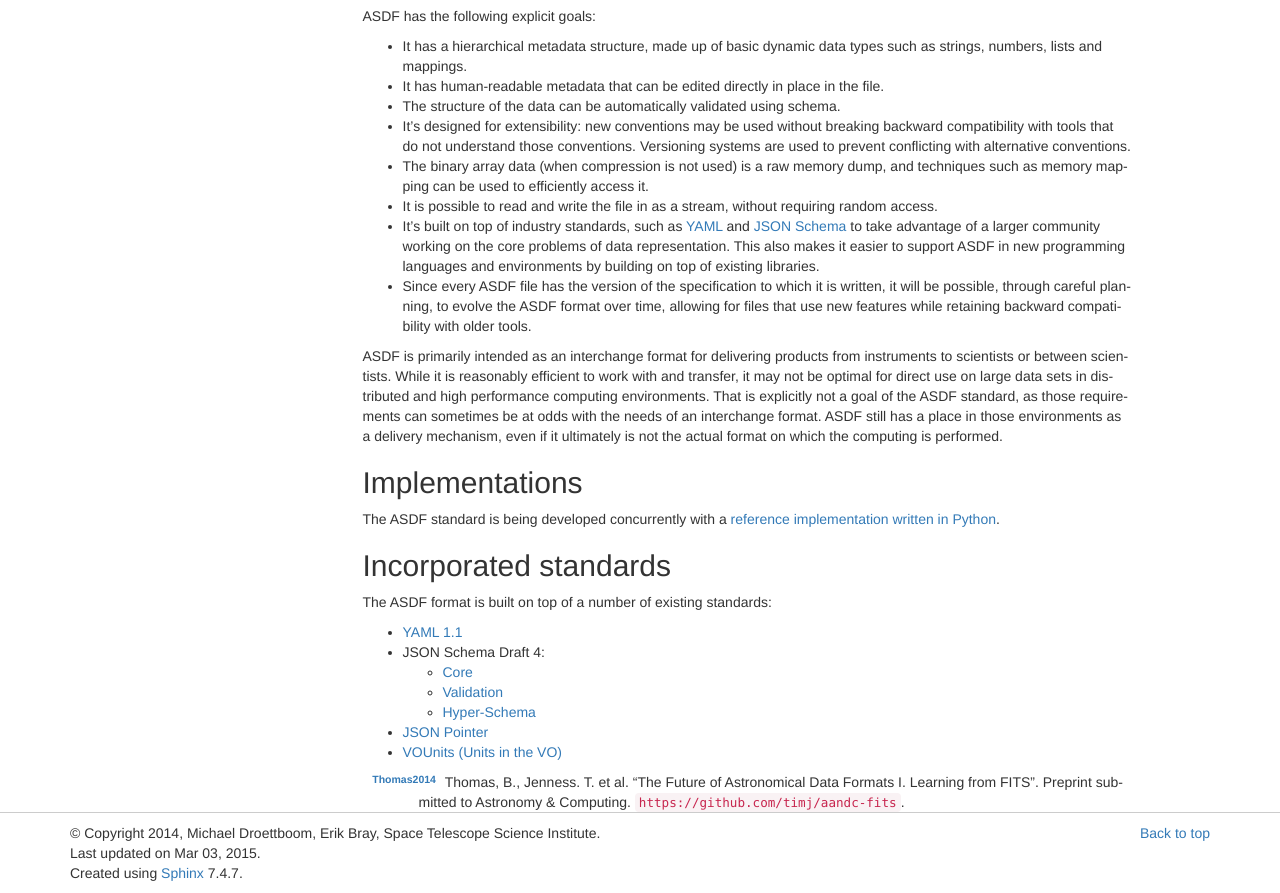
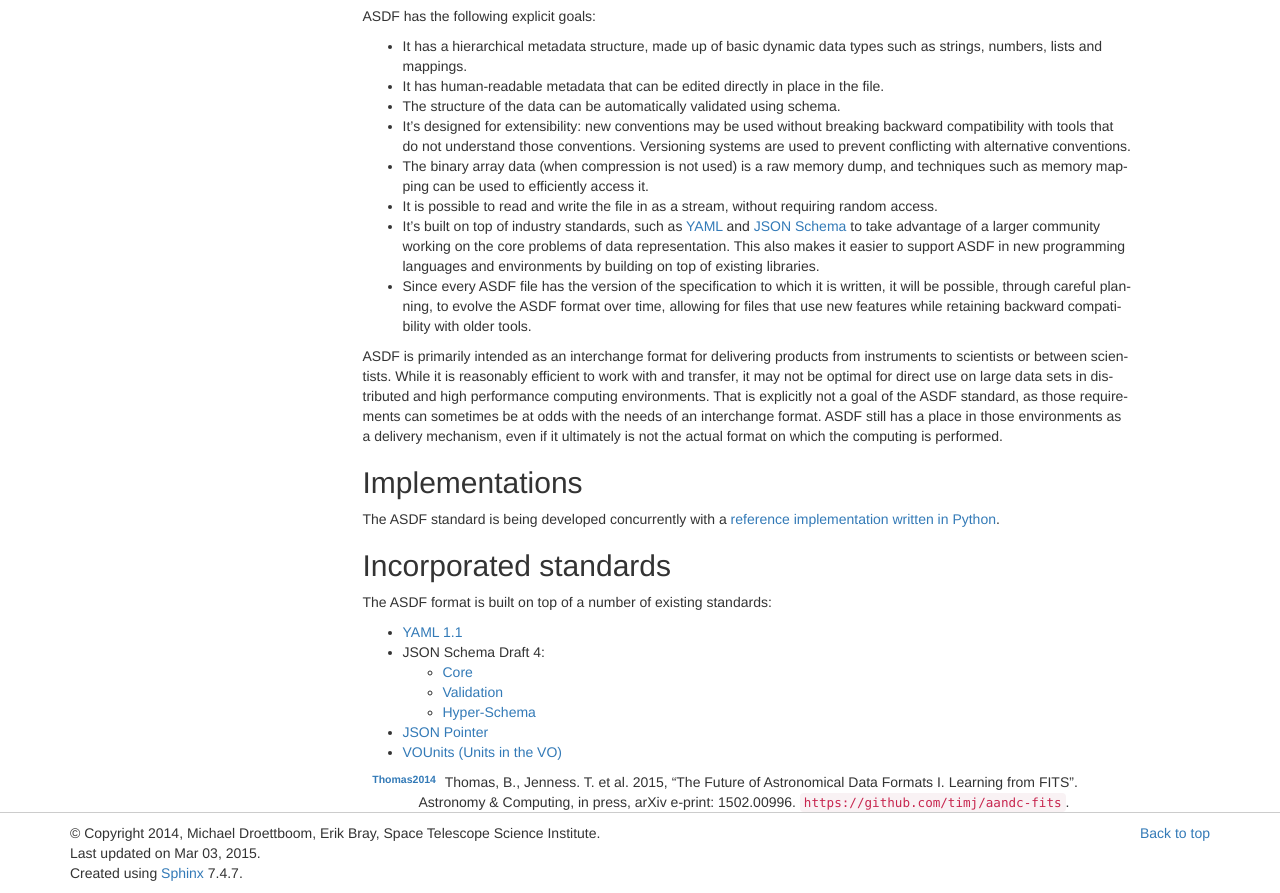
Before and after one commit to asdf-format/asdf-standard, a Sphinx documentation site: the page built from source/intro.rst, in a window 1280 px wide and 1257 px high, cut to the strip 364-1257 px from the top of the window. Built offline with Sphinx 7.4.7, drawn with Linux system fonts in a browser that asks for light colours; pages that are not in the unit, such as notebooks, are missing from menus.

Commit message:
Update reference to Thomas et al 2015

```diff
--- a/source/intro.rst
+++ b/source/intro.rst
@@ -102,7 +102,7 @@ The ASDF format is built on top of a number of existing standards:
 - `VOUnits (Units in the VO)
   <http://www.ivoa.net/documents/VOUnits/index.html>`__
 
-.. [Thomas2014] Thomas, B., Jenness. T. et al.  "The Future of
+.. [Thomas2014] Thomas, B., Jenness. T. et al. 2015, "The Future of
                 Astronomical Data Formats I. Learning from FITS".
-                Preprint submitted to Astronomy & Computing.
+                Astronomy & Computing, in press, arXiv e-print: 1502.00996.
                 ``https://github.com/timj/aandc-fits``.
```
